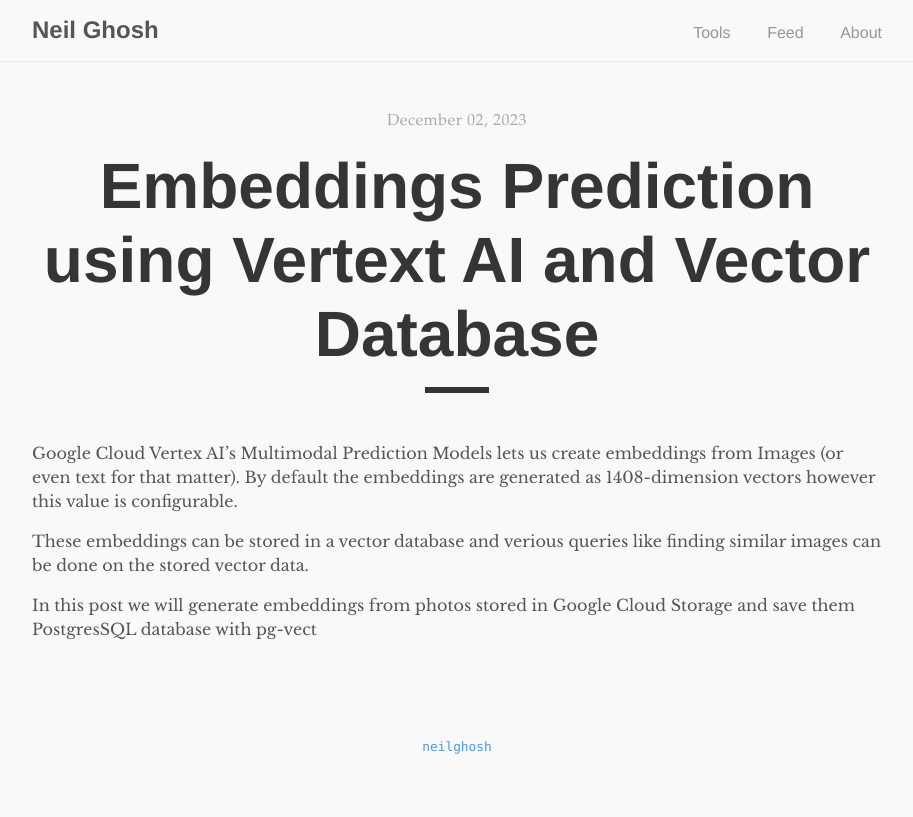
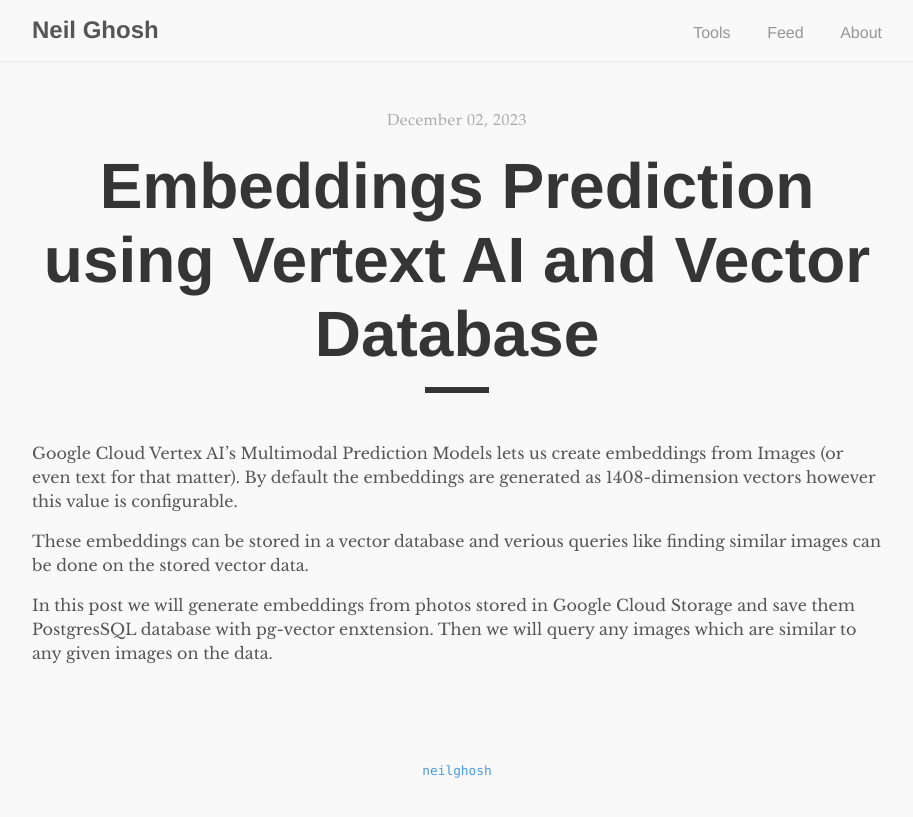
Before and after one commit to neilghosh/neilghosh.github.io, a Jekyll site: the page built from _posts/2023/2023-12-02-embeddings-prediction-using-vertext-ai-and-vector-database.md.md, in a window 1280 px wide. Shown: the top 817 px of the page, without its empty margins (183-1096 px from the left). Built offline with Jekyll 4.4.1, drawn with Linux system fonts in a browser that asks for light colours.

Commit message:
_posts/2023/2023-12-02-embeddings-prediction-using-vertext-ai-and-vector-database.md.md updated from https://stackedit.io/

```diff
--- a/_posts/2023/2023-12-02-embeddings-prediction-using-vertext-ai-and-vector-database.md.md
+++ b/_posts/2023/2023-12-02-embeddings-prediction-using-vertext-ai-and-vector-database.md.md
@@ -7,7 +7,9 @@
 
 These embeddings can be stored in a vector database and verious queries like finding similar images can be done on the stored vector data.
 
-In this post we will generate embeddings from photos stored in Google Cloud Storage and save them PostgresSQL database with pg-vect
+In this post we will generate embeddings from photos stored in Google Cloud Storage and save them PostgresSQL database with pg-vector enxtension. Then we will query any images which are similar to any given images on the data.
+
+
 <!--stackedit_data:
-eyJoaXN0b3J5IjpbLTkxNzA0NzAwOCw3NjE4MTAwMDRdfQ==
+eyJoaXN0b3J5IjpbLTE4MTAzNDA4ODEsNzYxODEwMDA0XX0=
 -->
```
